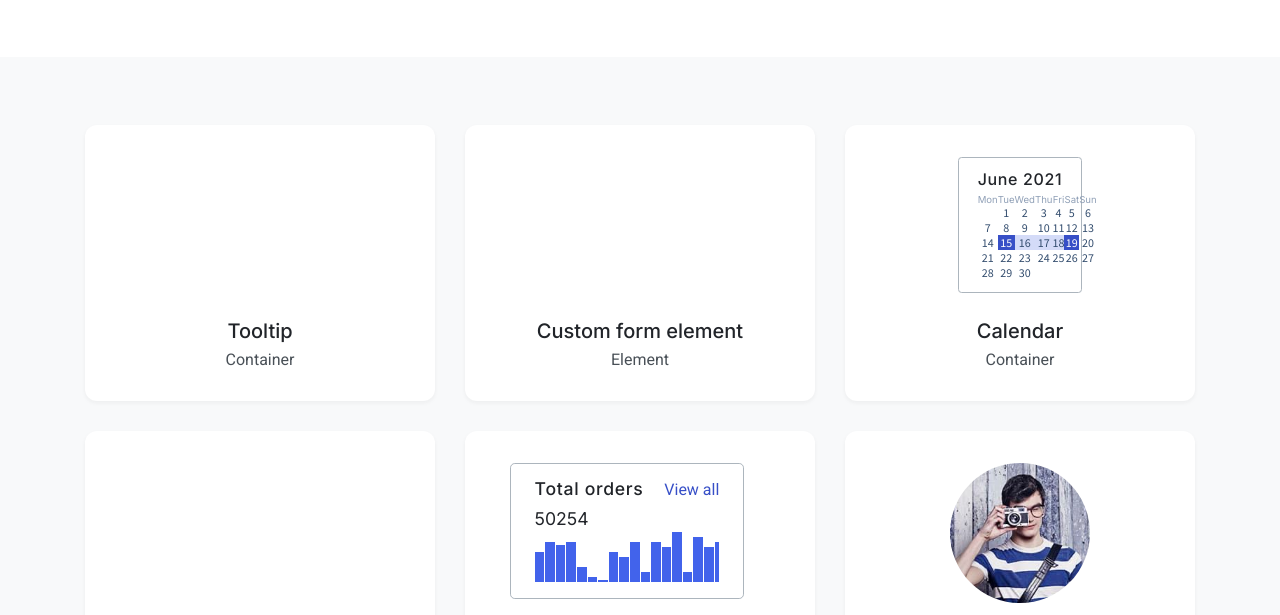
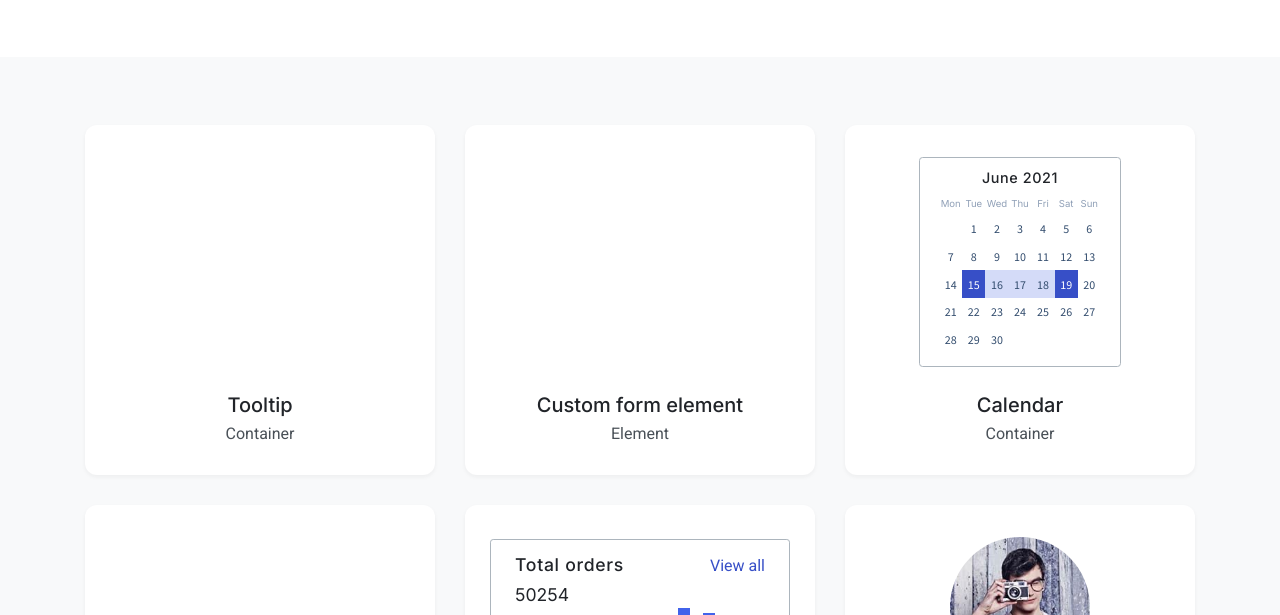
Before and after one commit to js-tasks-ru/htmlcss-20210513_mrmldsky27, a website: page index.html in a window 1280 px wide. Shown: the part 181-796 px from the top of the page. Drawn offline with Linux system fonts and the light colour scheme.

Commit message:
fixed previews of calendar and histogram

```diff
--- a/components/calendar/calendar.css
+++ b/components/calendar/calendar.css
@@ -1,7 +1,6 @@
 .calendar {
-    --max-width-cal: 140px;
-    --max-height-cal: 150px;
-    --basic-font-size: 8px;
+    --width-calendar: 202px;
+    --basic-font-size: 12px;
 
     --header-color-cal: #334D6E;
     --between-color: #d4dbf8;
@@ -9,21 +8,26 @@
     --wday-color: #90A0B7;
 
     border: none;
+    width: var(--width-calendar);
     font-size: var(--basic-font-size);
     border-radius: 0.3em;
-    /* padding: 1.1em 1.6em; */
-    width: 100%;
-    max-width: var(--max-width-cal);
-    max-height: var(--max-height-cal);
     box-sizing: border-box;
+}
+
+.calendar_preview {
+    --width-calendar: 120px;
+    --basic-font-size: 8px;
 }
 
 .calendar__header {
     text-align: center;
-    font-size: 1.2em;
     margin-bottom: 0.5em;
     font-weight: bold;
     color: var(--header-color-cal);
+}
+
+.calendar__title {
+    font-size: 1.2em;
 }
 
 .calendar__wrapper {
@@ -68,9 +72,8 @@
 
 
 @media (min-width: 480px) {
-    .calendar {
-        --max-width-cal: 202px;
-        --max-height-cal: 215px;
+    .calendar_preview {
+        --width-calendar: 202px;
         --basic-font-size: 12px;
         border: 1px solid var(--grey-3, #ACB5BD);
         padding: 1.1em 1.6em;
--- a/components/card/card.css
+++ b/components/card/card.css
@@ -37,8 +37,11 @@
 }
 
 .card__body {
-    margin: auto;
+    display: flex;
+    justify-content: center;
+    align-items: center;
     flex-grow: 1;
+    width: 100%;
 }
 
 @media (min-width: 480px) {
--- a/components/histogram/histogram.css
+++ b/components/histogram/histogram.css
@@ -1,14 +1,19 @@
   .histogram {
-    --basic-font-size: 10px;
+    --basic-font-size: 16px;
     font-size: var(--basic-font-size);
-    width: 90%;
+    width: 100%;
     border-color: #ACB5BD;
     border: 1px solid var(--grey-3, #ACB5BD);
-    border-radius: 0.3em;
+    border-radius: 0.2em;
     padding: 1em 1.5em;
     display: flex;
     flex-direction: column;
     justify-content: space-between;
+}
+
+.histogram_preview {
+    --basic-font-size: 10px;
+    border: none;
 }
 
 .histogram__header {
@@ -59,7 +64,8 @@
 }
 
 @media (min-width: 480px) {
-    .histogram {
+    .histogram_preview {
         --basic-font-size: 16px;
+        border: 1px solid var(--grey-3, #ACB5BD);
     }
 }
--- a/index.html
+++ b/index.html
@@ -48,9 +48,9 @@
                                 <p class="card__subtitle">Container</p>
                             </header>
                             <div class="card__body">
-                                <div class="calendar">
+                                <div class="calendar calendar_preview">
                                     <header class="calendar__header">
-                                        <h5>June 2021</h5>
+                                        <h5 class="calendar__title">June 2021</h5>
                                     </header>
                                     <div class="calendar__wrapper">
                                         <div class="calendar__body">
@@ -109,7 +109,7 @@
                                 <p class="card__subtitle">Element</p>
                             </header>
                             <div class="card__body">
-                                <div class="histogram">
+                                <div class="histogram histogram_preview">
                                     <header class="histogram__header">
                                         <h5 class="histogram__title">Total orders</h5>
                                         <p href="/" class="histogram__link">View all</p>
```
